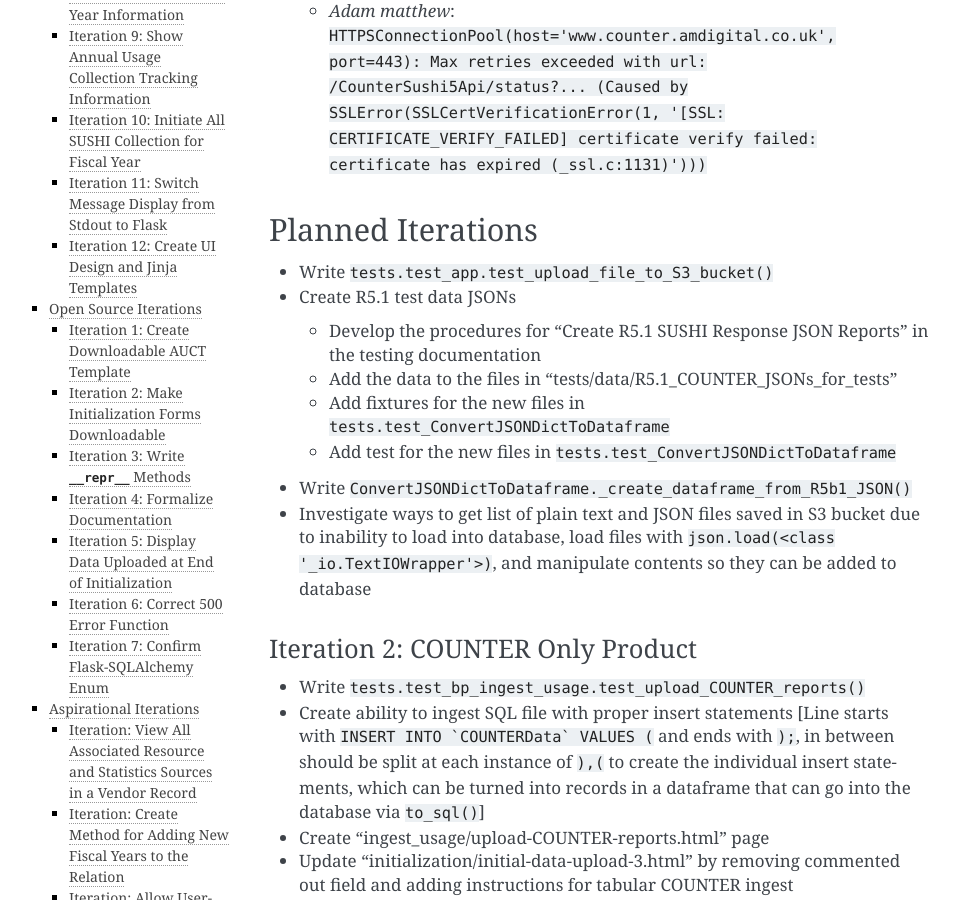
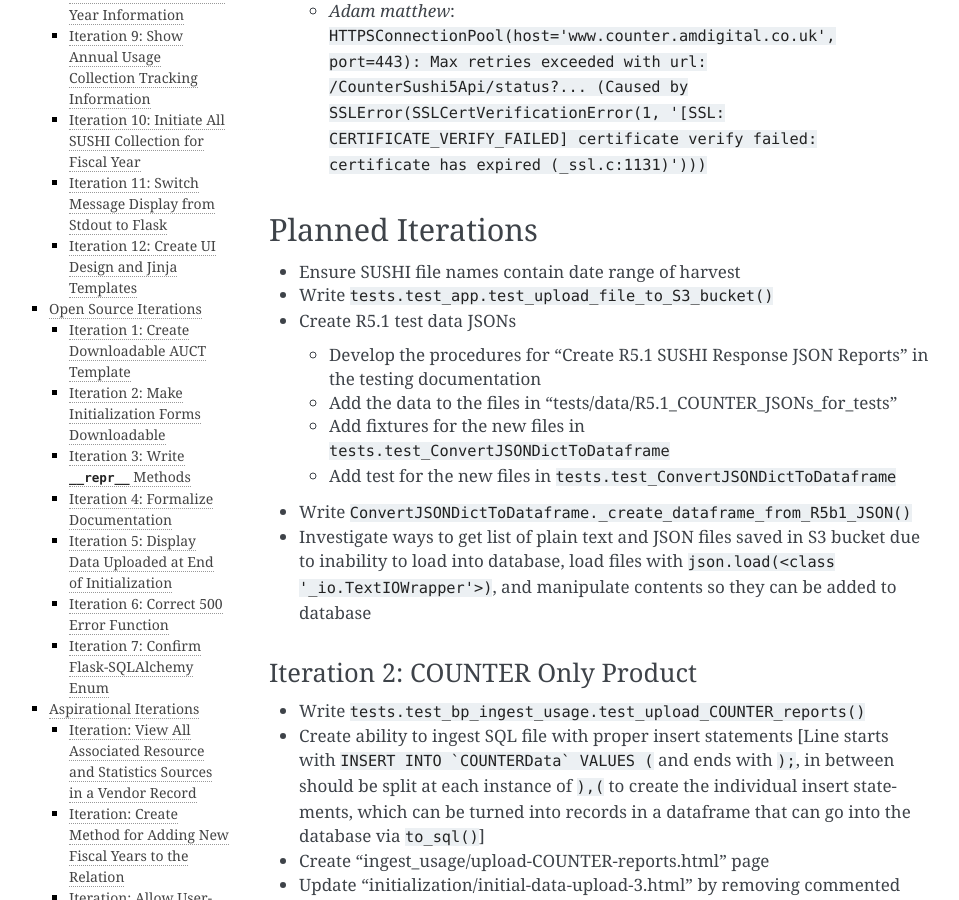
Before and after one commit to ereiskind/nolcat, a Sphinx documentation site: the page built from docs/source/roadmap.rst, in a window 1280 px wide and 900 px high, scrolled down 720 px. Shown: the whole window, without its empty margins (151-1110 px from the left). Built offline with Sphinx 7.4.7, drawn with Linux system fonts in a browser that asks for light colours.

Commit message:
Add to-do for adding date range to file names

```diff
--- a/docs/source/roadmap.rst
+++ b/docs/source/roadmap.rst
@@ -15,6 +15,7 @@ This is a list of issues encountered over the course of development that require
 
 Planned Iterations
 ******************
+* Ensure SUSHI file names contain date range of harvest
 * Write ``tests.test_app.test_upload_file_to_S3_bucket()``
 * Create R5.1 test data JSONs
 
```
